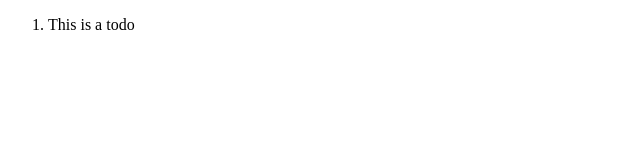
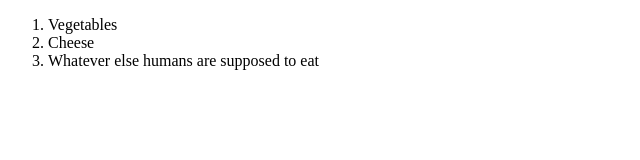
Before and after one commit to CraigHead/LearnVue, a plain HTML site: page src/component/index.html in a window 1280 px wide. Shown: the whole page, without its empty margins (0-640 px from the left). Drawn offline with nearby package versions, Linux system fonts and the light colour scheme.

Commit message:
This is a contrived example, but we have managed to separate our app into two smaller units, and the child is reasonably well-decoupled from the parent via the props interface. We can now further improve our <todo-item> component with more complex template and logic without affecting the parent app.

```diff
--- a/src/component/index.html
+++ b/src/component/index.html
@@ -12,24 +12,37 @@
 <body>
     <div id="app">
         <ol>
-            <todo-item></todo-item>
+            <!--
+            Now we provide each todo-item with the todo object
+            it's representing, so that its content can be dynamic.
+            We also need to provide each component with a "key",
+            which will be explained later.
+            -->
+            <todo-item
+                v-for="item in groceryList"
+                v-bind:todo="item"
+                v-bind:key="item.id"></todo-item>
         </ol>
     </div>
 <script>
+    /* Passing Data with Props
+       Every component instance has its own isolated scope. This means you cannot (and should not) directly reference parent data in a child component’s template. Data can be passed down to child components using props.
+        A prop is a custom attribute for passing information from parent components. A child component needs to explicitly declare the props it expects to receive using the props option */
     Vue.component('todo-item',
         {
-                template: '<li>This is a todo</li>'
+            props: ['todo'],
+            template: '<li>{{ todo.text }}</li>'
         });
 
     var app = new Vue({
         el: '#app',
-            //data: {
-            //    groceryList: [
-            //        { id: 0, text: 'Vegetables' },
-            //        { id: 1, text: 'Cheese' },
-            //        { id: 2, text: 'Whatever else humans are supposed to eat' }
-            //    ]
-            //}
+        data: {
+            groceryList: [
+                { id: 0, text: 'Vegetables' },
+                { id: 1, text: 'Cheese' },
+                { id: 2, text: 'Whatever else humans are supposed to eat' }
+            ]
+        }
     });
 </script>
 </body>
```
Lines whose indentation alone changed are shown as unchanged.
